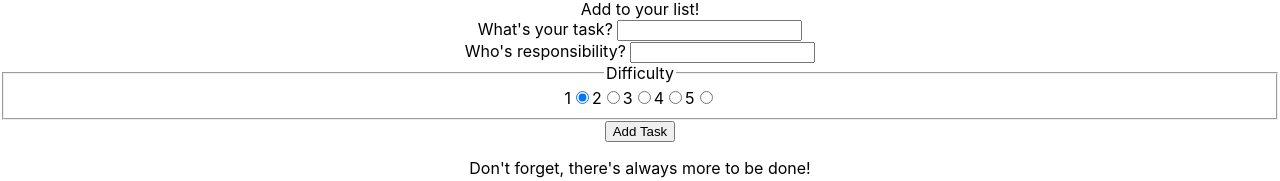
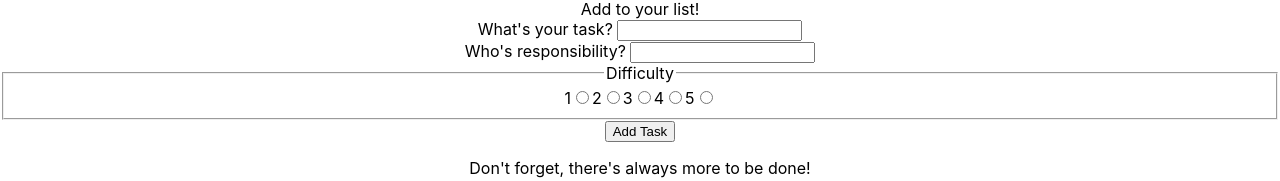
Before and after one commit to cnickels21/ReactToDoWeekEight, a React (Create React App) app in the folder reacttodoweekeight/: page / in a window 1280 px wide. Shown: the part 132-313 px from the top of the page. Built offline with nearby package versions, Linux system fonts and the light colour scheme.

Commit message:
required added to radio button

```diff
--- a/reacttodoweekeight/src/components/main/index.js
+++ b/reacttodoweekeight/src/components/main/index.js
@@ -17,7 +17,7 @@ export default function Main(props) {
                 <fieldset>
                     <legend>Difficulty</legend>
                     <label for="easier">1</label>
-                    <input type="radio" name="difficulty" value="1" id="easier" checked="checked" />
+                    <input type="radio" name="difficulty" value="1" id="easier" required/>
                     <label for="easy">2</label>
                     <input type="radio" name="difficulty" value="2" id="easy" />
                     <label for="med">3</label>
```
